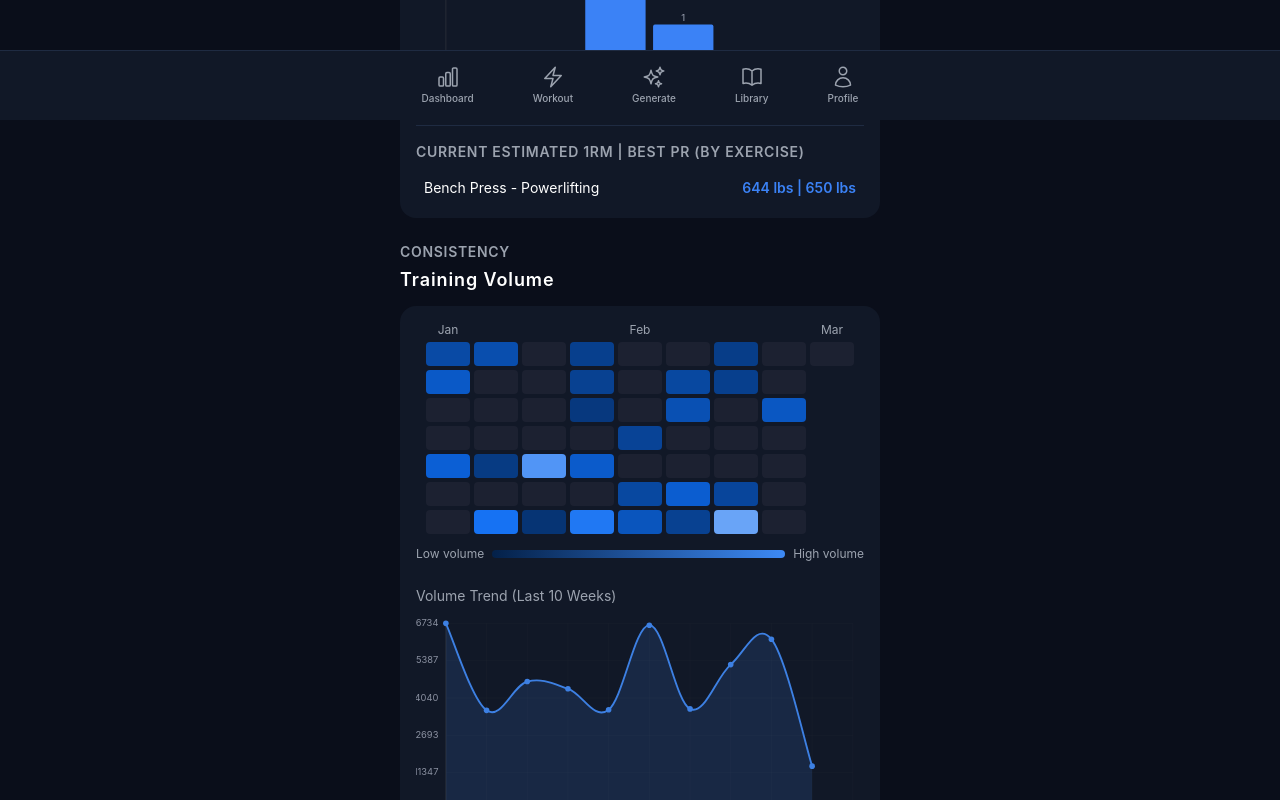
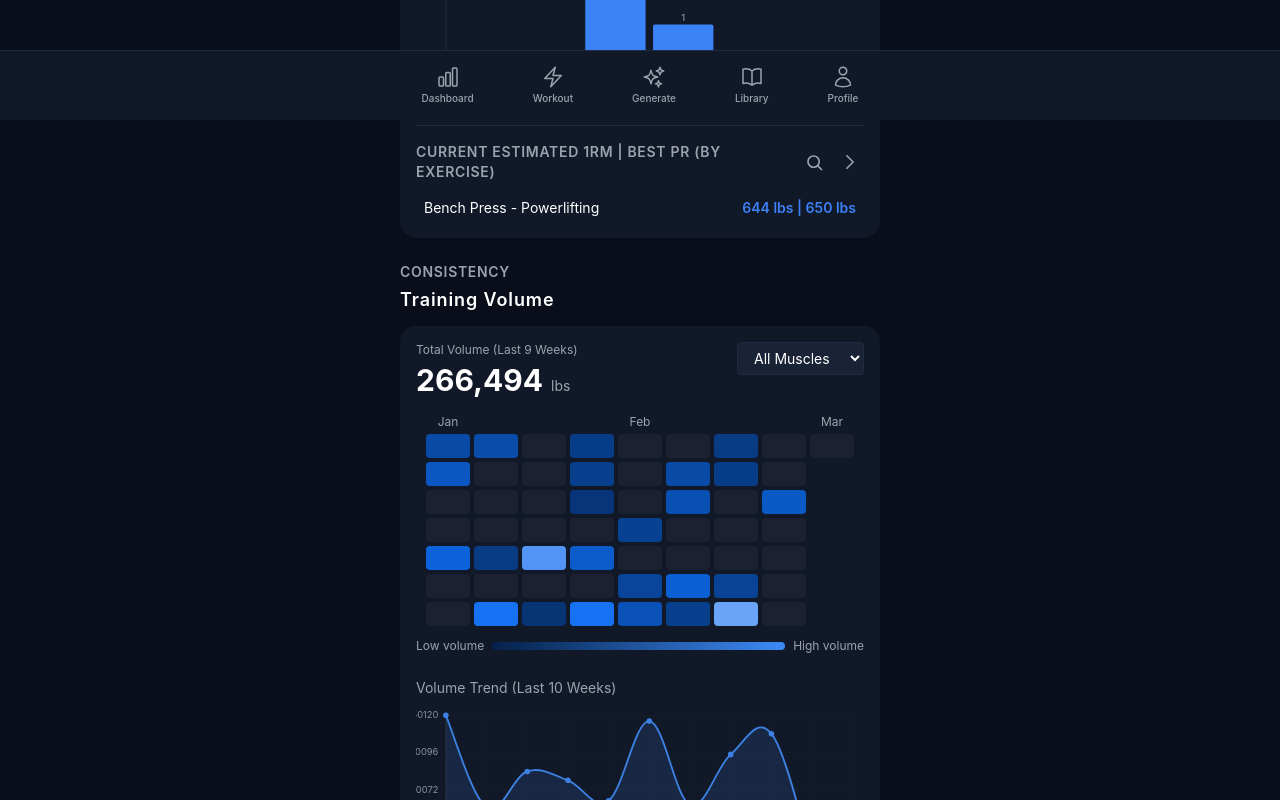
Before and after one commit to shashankdurgad/SmartBell, a React (Vite) app: page /performance in a window 1280 px wide. Shown: the part 680-1480 px from the top of the page. Built offline with nearby package versions, Linux system fonts and the light colour scheme.

Commit message:
Adds volume analysis filtering by muscle group, limits pr list, adds pr list search

```diff
--- a/src/pages/PerformanceAnalysisPage.tsx
+++ b/src/pages/PerformanceAnalysisPage.tsx
@@ -9,13 +9,18 @@ import { MonthlyPRsChart, type MonthData } from '../components/charts/MonthlyPRs
 import { estimatedMax, kgToLbs } from '../utils/calculations';
 import { convertVolume } from '../utils/formatters';
 import WorkoutCalendar from '../components/shared/WorkoutCalendar';
-import type { WorkoutSession } from '../types';
+import type { WorkoutSession, MuscleGroup } from '../types';
+import { ALL_MUSCLE_GROUPS } from '../types/exercise.types';
 
 export function PerformanceAnalysisPage() {
   const { history, loadHistory } = useWorkoutStore();
   const { weightUnit } = useUserStore();
   const { exercises } = useExercises();
   const [selectedExercise, setSelectedExercise] = useState<string>('');
+  const [isExerciseListExpanded, setIsExerciseListExpanded] = useState<boolean>(false);
+  const [isExerciseSearchOpen, setIsExerciseSearchOpen] = useState<boolean>(false);
+  const [exerciseSearchQuery, setExerciseSearchQuery] = useState<string>('');
+  const [selectedMuscleGroup, setSelectedMuscleGroup] = useState<MuscleGroup | 'all'>('all');
 
   useEffect(() => {
     loadHistory();
@@ -126,6 +131,40 @@ export function PerformanceAnalysisPage() {
   const estimated1RM = calculateEstimated1RM();
   const displayedEstimated1RM = estimated1RM;
 
+  // Helper to calculate volume for a session, optionally filtered by muscle group
+  const calculateSessionVolume = (session: WorkoutSession, muscleGroupFilter: MuscleGroup | 'all'): number => {
+    let totalVolumeKg = 0;
+
+    for (const workoutExercise of session.exercises) {
+      // If filtering by muscle group, check if exercise targets that muscle (primary or secondary)
+      if (muscleGroupFilter !== 'all') {
+        const exercise = exercises.find(ex => ex.id === workoutExercise.exerciseId);
+        if (!exercise) {
+          continue; // Skip if exercise not found
+        }
+
+        const targetsMuscle =
+          (exercise.primaryMuscles as readonly MuscleGroup[]).includes(muscleGroupFilter as MuscleGroup) ||
+          (exercise.secondaryMuscles as readonly MuscleGroup[]).includes(muscleGroupFilter as MuscleGroup);
+
+        if (!targetsMuscle) {
+          continue; // Skip this exercise
+        }
+      }
+
+      // Calculate volume for this exercise (sum of all sets)
+      for (const set of workoutExercise.sets) {
+        if (!set.isWarmup) {
+          const weight = set.weight || 0;
+          const reps = set.completedReps || 0;
+          totalVolumeKg += weight * reps;
+        }
+      }
+    }
+
+    return convertVolume(totalVolumeKg, 'kg', weightUnit);
+  };
+
   // Helper to get the start of the week (Sunday) for a given date
   const getWeekStart = (date: Date): Date => {
     const d = new Date(date);
@@ -157,34 +196,26 @@ export function PerformanceAnalysisPage() {
       weekStart.setHours(0, 0, 0, 0);
       const weekTimestamp = weekStart.getTime();
 
-      const sessionVolume = session.totalVolume || 0;
+      const sessionVolume = calculateSessionVolume(session, selectedMuscleGroup);
       const currentVolume = weeklyVolumeMap.get(weekTimestamp) || 0;
       weeklyVolumeMap.set(weekTimestamp, currentVolume + sessionVolume);
     }
   });
 
-  // Convert to series points
+  // Convert to series points (volume already in display unit from calculateSessionVolume)
   const volumeSeries: SeriesPoint[] = Array.from(weeklyVolumeMap.entries())
     .map(([weekTimestamp, volume]) => ({
       x: weekTimestamp,
-      y: weightUnit === 'lbs' ? kgToLbs(volume) : volume,
+      y: volume,
     }))
     .sort((a, b) => a.x - b.x);
-
-  // Calculate most recent completed week's volume (last week)
-  const lastWeekStart = new Date(currentWeekStart);
-  lastWeekStart.setDate(currentWeekStart.getDate() - 7);
-  const lastWeekTimestamp = lastWeekStart.getTime();
-  const lastWeekVolume = weeklyVolumeMap.get(lastWeekTimestamp) || 0;
-  const displayedLastWeekVolume = weightUnit === 'lbs' ? kgToLbs(lastWeekVolume) : lastWeekVolume;
 
   // Build volume totals per calendar day (YYYY-MM-DD)
   const volumesByDate: Record<string, number> = history.reduce((acc: Record<string, number>, s) => {
     const d = new Date(s.date);
     const key = d.toISOString().slice(0, 10);
-    const sessionVolumeKg = Number(s.totalVolume) || 0;
-    const displayVolume = convertVolume(sessionVolumeKg, 'kg', weightUnit);
-    acc[key] = (acc[key] || 0) + displayVolume;
+    const sessionVolume = calculateSessionVolume(s, selectedMuscleGroup);
+    acc[key] = (acc[key] || 0) + sessionVolume;
     return acc;
   }, {});
 
@@ -211,6 +242,9 @@ export function PerformanceAnalysisPage() {
 
     return arr;
   })();
+
+  // Calculate total volume from calendar period
+  const totalCalendarVolume = last9Weeks.reduce((sum, day) => sum + day.volume, 0);
 
   // Calculate monthly PRs for the last 6 months
   const monthlyPRs = (() => {
@@ -321,6 +355,15 @@ export function PerformanceAnalysisPage() {
     return Array.from(exerciseMap.values()).sort((a, b) => a.name.localeCompare(b.name));
   })();
 
+  const filteredExercise1RMs = allExercise1RMs.filter((ex) =>
+    ex.name.toLowerCase().includes(exerciseSearchQuery.trim().toLowerCase())
+  );
+
+  const visibleExercise1RMs =
+    isExerciseListExpanded || exerciseSearchQuery.trim().length > 0
+      ? filteredExercise1RMs
+      : filteredExercise1RMs.slice(0, 5);
+
   return (
     <div className="min-h-screen pb-24">
       <PageHeader
@@ -390,12 +433,63 @@ export function PerformanceAnalysisPage() {
 
               {/* Exercise 1RM List */}
               <div className="border-t border-dark-600 pt-4">
-                <h3 className="text-sm font-semibold text-gray-text uppercase tracking-wider mb-3">
-                  Current Estimated 1RM | Best PR (by Exercise)
-                </h3>
+                <div className="flex items-center justify-between mb-3">
+                  <button
+                    type="button"
+                    className="text-left group"
+                    onClick={() => setIsExerciseListExpanded(!isExerciseListExpanded)}
+                  >
+                    <h3 className="text-sm font-semibold text-gray-text uppercase tracking-wider group-hover:text-white transition-colors">
+                      Current Estimated 1RM | Best PR (by Exercise)
+                    </h3>
+                  </button>
+                  <div className="flex items-center gap-2">
+                    <button
+                      type="button"
+                      aria-label="Search exercises"
+                      className="p-1 rounded text-gray-text hover:text-white hover:bg-dark-700 transition-colors"
+                      onClick={() => {
+                        setIsExerciseSearchOpen(!isExerciseSearchOpen);
+                        if (isExerciseSearchOpen) {
+                          setExerciseSearchQuery('');
+                        }
+                      }}
+                    >
+                      <svg className="w-5 h-5" fill="none" viewBox="0 0 24 24" stroke="currentColor">
+                        <path strokeLinecap="round" strokeLinejoin="round" strokeWidth={2} d="m21 21-4.35-4.35m1.6-5.15a6.75 6.75 0 1 1-13.5 0 6.75 6.75 0 0 1 13.5 0Z" />
+                      </svg>
+                    </button>
+                    <button
+                      type="button"
+                      aria-label={isExerciseListExpanded ? 'Collapse exercise list' : 'Expand exercise list'}
+                      className="p-1 rounded text-gray-text hover:text-white hover:bg-dark-700 transition-colors"
+                      onClick={() => setIsExerciseListExpanded(!isExerciseListExpanded)}
+                    >
+                      <svg
+                        className={`w-5 h-5 transition-all ${isExerciseListExpanded ? 'rotate-90' : ''}`}
+                        fill="none"
+                        viewBox="0 0 24 24"
+                        stroke="currentColor"
+                      >
+                        <path strokeLinecap="round" strokeLinejoin="round" strokeWidth={2} d="M8.25 4.5l7.5 7.5-7.5 7.5" />
+                      </svg>
+                    </button>
+                  </div>
+                </div>
+                {isExerciseSearchOpen && (
+                  <div className="mb-3">
+                    <input
+                      type="text"
+                      value={exerciseSearchQuery}
+                      onChange={(e) => setExerciseSearchQuery(e.target.value)}
+                      placeholder="Search exercise..."
+                      className="w-full bg-dark-700 border border-dark-600 rounded px-3 py-2 text-sm text-white placeholder:text-gray-text focus:outline-none focus:border-blue-primary"
+                    />
+                  </div>
+                )}
                 {allExercise1RMs.length > 0 ? (
                   <div className="space-y-2 max-h-64 overflow-y-auto">
-                    {allExercise1RMs.map((ex, idx) => (
+                    {visibleExercise1RMs.map((ex, idx) => (
                       <div key={idx} className="flex items-center justify-between py-1 px-2 rounded hover:bg-dark-700/50 transition-colors">
                         <span className="text-sm text-white">{ex.name}</span>
                         <span className="text-sm font-semibold text-blue-primary">
@@ -407,6 +501,11 @@ export function PerformanceAnalysisPage() {
                 ) : (
                   <p className="text-sm text-gray-text text-center py-4">
                     No exercise data available yet.
+                  </p>
+                )}
+                {allExercise1RMs.length > 0 && filteredExercise1RMs.length === 0 && (
+                  <p className="text-sm text-gray-text text-center py-4">
+                    No matching exercises.
                   </p>
                 )}
               </div>
@@ -423,6 +522,33 @@ export function PerformanceAnalysisPage() {
             Training Volume
           </h1>
           <Card>
+            <div className="mb-4">
+              <div className="flex items-start justify-between gap-4">
+                <div className="flex-1">
+                  <p className="text-xs text-gray-text mb-1">Total Volume (Last 9 Weeks)</p>
+                  <div className="flex items-baseline gap-2">
+                    <h3 className="text-3xl font-bold text-white-primary">
+                      {Math.round(totalCalendarVolume).toLocaleString()}
+                    </h3>
+                    <span className="text-sm text-gray-text">{weightUnit}</span>
+                  </div>
+                </div>
+                <div className="flex-shrink-0">
+                  <select
+                    value={selectedMuscleGroup}
+                    onChange={(e) => setSelectedMuscleGroup(e.target.value as MuscleGroup | 'all')}
+                    className="bg-dark-700 border border-dark-600 rounded px-3 py-1.5 text-sm text-white focus:outline-none focus:border-blue-primary"
+                  >
+                    <option value="all">All Muscles</option>
+                    {ALL_MUSCLE_GROUPS.map((muscle) => (
+                      <option key={muscle} value={muscle}>
+                        {muscle.charAt(0).toUpperCase() + muscle.slice(1)}
+                      </option>
+                    ))}
+                  </select>
+                </div>
+              </div>
+            </div>
             <div>
               <WorkoutCalendar days={last9Weeks} unit={weightUnit} />
             </div>
```
